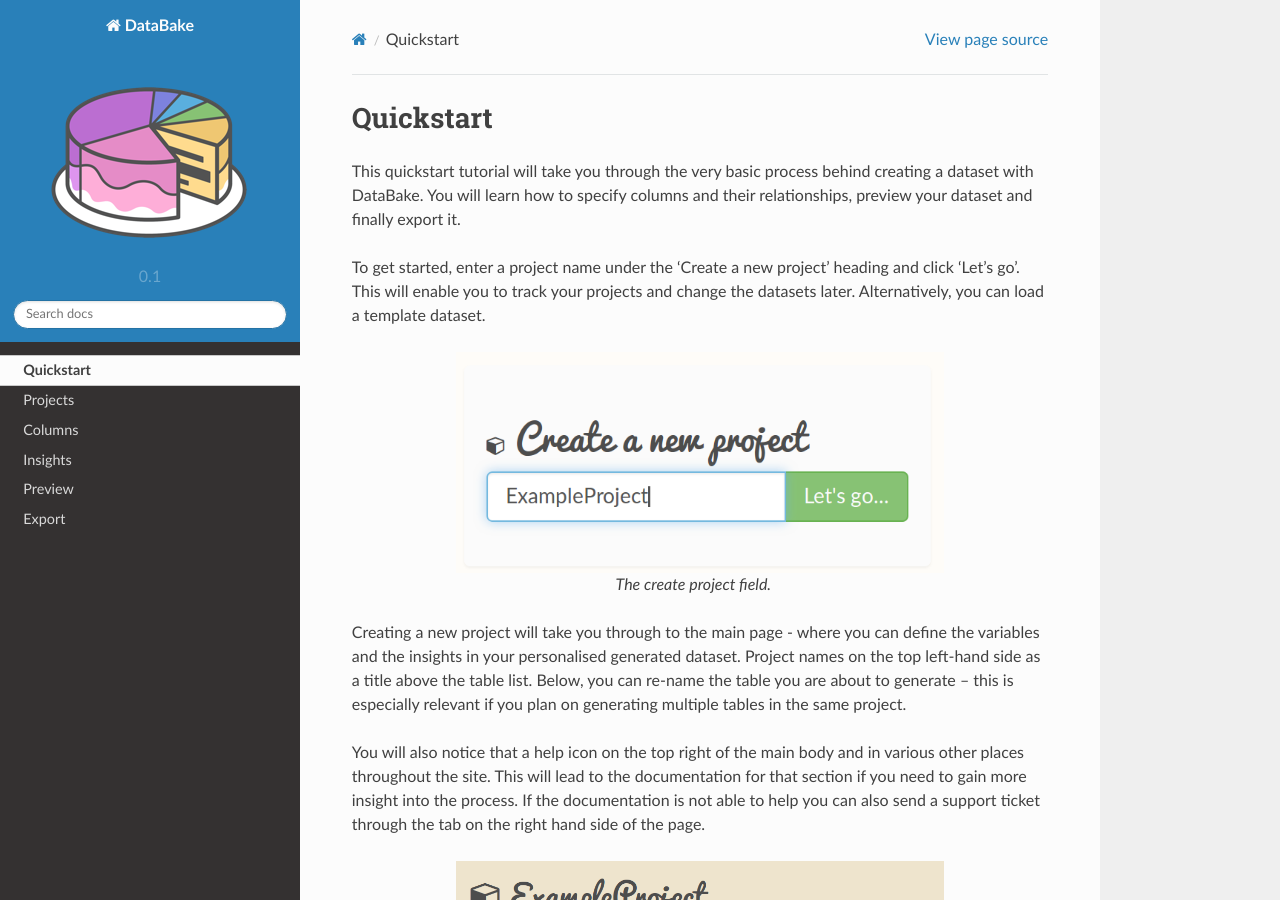
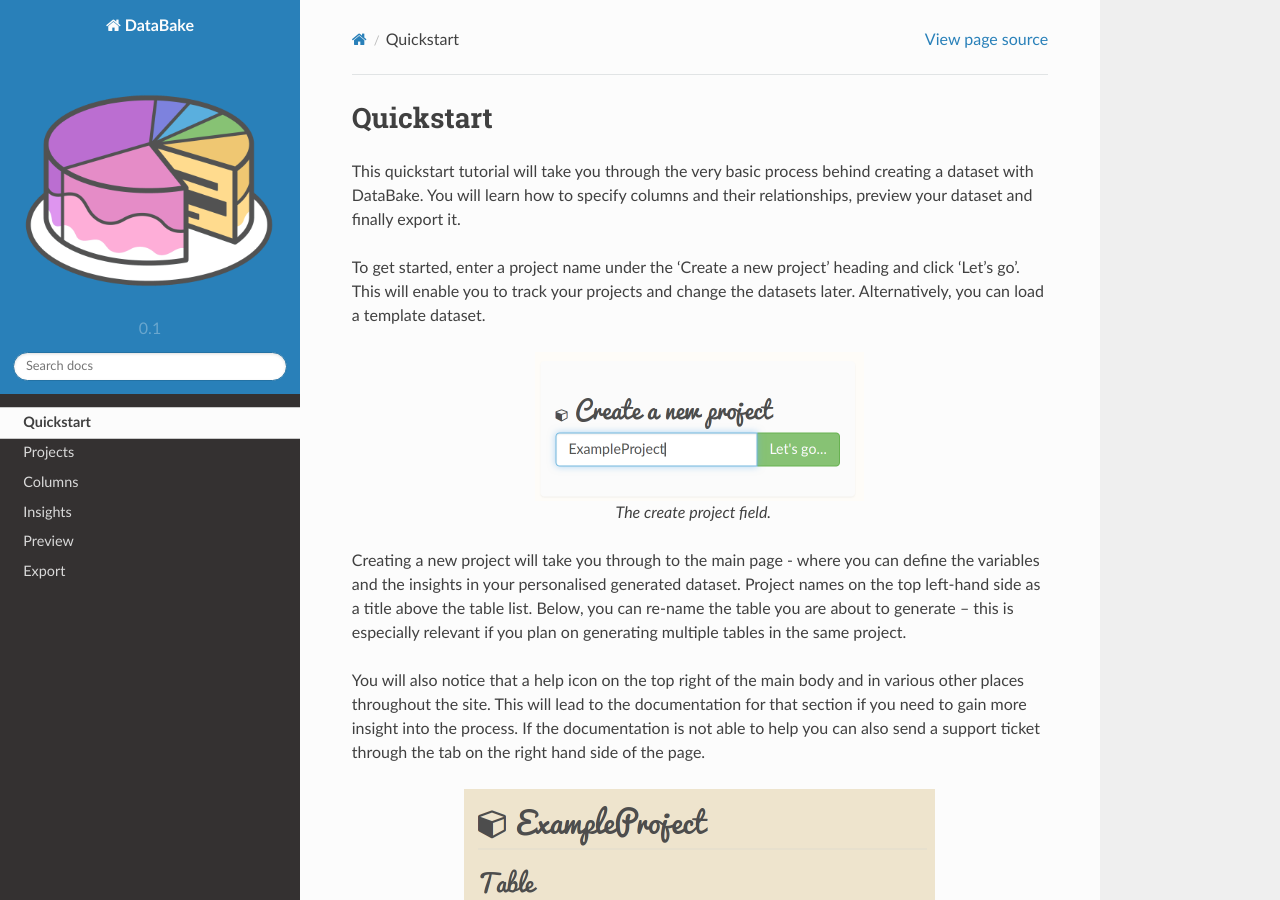
Before and after one commit to cognitivelogic/databake-docs, a Sphinx documentation site: the page built from docs/source/quickstart.rst, in a window 1280 px wide and 900 px high. Built offline with Sphinx 7.4.7 and the Read the Docs theme 2.0.0, drawn with Linux system fonts in a browser that asks for light colours.

Commit message:
Tweaks image scaling

```diff
--- a/docs/source/conf.py
+++ b/docs/source/conf.py
@@ -160,7 +160,7 @@ html_short_title = 'DataBake'
 # The name of an image file (relative to this directory) to place at the top
 # of the sidebar.
 #
-html_logo = 'images/DataBake_200x200.png'
+html_logo = 'images/DataBake.png'
 
 # The name of an image file (relative to this directory) to use as a favicon of
 # the docs.  This file should be a Windows icon file (.ico) being 16x16 or 32x32
@@ -274,6 +274,7 @@ latex_elements = {
 
     # Remove blank pages after sections
     'classoptions': ',openany,oneside',
+    'extraclassoptions': 'openany',
     'babel': '\\usepackage[english]{babel}'
 }
 
@@ -281,12 +282,12 @@ latex_elements = {
 # (source start file, target name, title,
 #  author, documentclass [howto, manual, or own class]).
 latex_documents = [(master_doc, 'DataBake.tex', 'DataBake Documentation',
-                    'John Children', 'manual'), ]
+                    'John Children', 'manual', True), ]
 
 # The name of an image file (relative to this directory) to place at the top of
 # the title page.
 #
-# latex_logo = None
+latex_logo = 'images/DataBake.png'
 
 # For "manual" documents, if this is true, then toplevel headings are parts,
 # not chapters.
--- a/docs/source/quickstart.rst
+++ b/docs/source/quickstart.rst
@@ -8,6 +8,7 @@ To get started, enter a project name under the 'Create a new project' heading an
 .. figure:: images/quickstart/createproject.png
     :figwidth: 70%
     :align: center
+    :scale: 50%
 
     The create project field.
 
@@ -18,6 +19,7 @@ You will also notice that a help icon on the top right of the main body and in v
 .. figure:: images/quickstart/projectscreen.png
     :figwidth: 70%
     :align: center
+    :scale: 50%
 
     The project view.
 
@@ -28,6 +30,7 @@ Firstly, define the column variables by clicking the 'Add' button underneath the
 .. figure:: images/quickstart/addcolumn.png
     :figwidth: 70%
     :align: center
+    :scale: 50%
 
     The column creation dialog.
 
@@ -36,6 +39,7 @@ For this example, the first pre-defined column we will be adding is **Name** - w
 .. figure:: images/quickstart/column.png
     :figwidth: 70%
     :align: center
+    :scale: 50%
 
     The columns tab.
 
@@ -44,6 +48,7 @@ Next, click 'Add' again, scroll down the drop down menu to demographic data and
 .. figure:: images/quickstart/agecolumn.png
     :figwidth: 70%
     :align: center
+    :scale: 50%
 
     A numerical columns preview
 
@@ -52,6 +57,7 @@ As an example, next 'Add' in a custom column. Type an example column name, such
 .. figure:: images/quickstart/threecolumns.png
     :figwidth: 70%
     :align: center
+    :scale: 50%
 
     Three columns.
 
@@ -64,6 +70,7 @@ You can now click on 'Preview' to view your dataset and insights in a table and
 .. figure:: images/quickstart/previewcharts.png
     :figwidth: 70%
     :align: center
+    :scale: 50%
 
     Preview of charts.
 
@@ -72,6 +79,7 @@ If you are interested in seeing a sample of raw data, a preview is available in
 .. figure:: images/quickstart/previewdata.png
     :figwidth: 70%
     :align: center
+    :scale: 50%
 
     Preview of the table.
 
```
Also changed, not shown: docs/source/images/DataBake.png (added), docs/source/images/DataBake_200x200.png (deleted).
